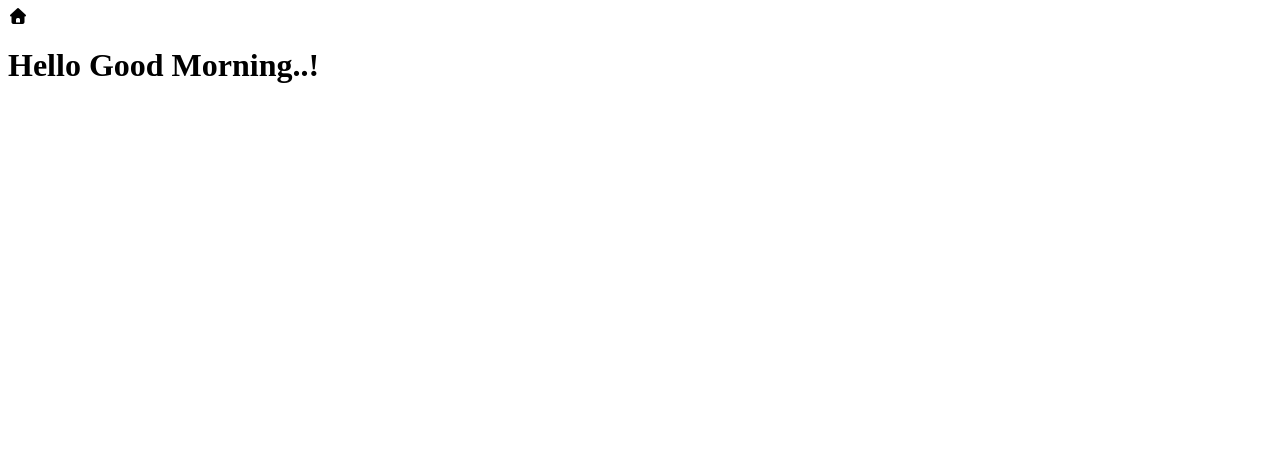
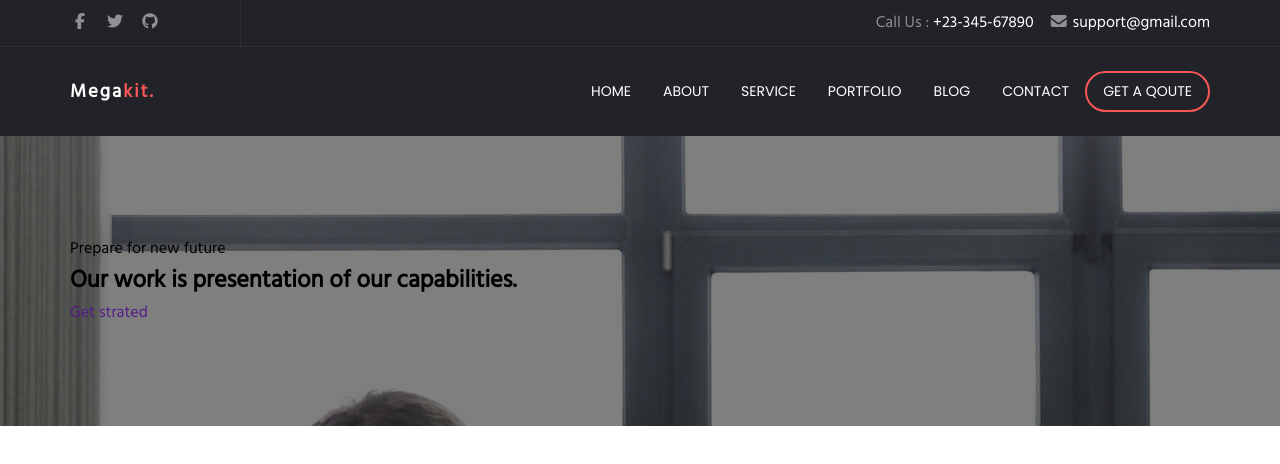
Before and after one commit to fenavadher/Font-Awesome, a plain HTML site: page index.html in a window 1280 px wide. Drawn offline with Linux system fonts and the light colour scheme.

Commit message:
Update code

```diff
--- a/css/style.css
+++ b/css/style.css
@@ -0,0 +1,132 @@
+@font-face {
+    font-family: 'Hind';
+    src: url('../font/Hind-Regular.ttf');
+}
+
+@font-face {
+    font-family: 'Poppins';
+    src: url('../font/Poppins-Regular.ttf');
+}
+
+* {
+    margin: 0px;
+    padding: 0px;
+    box-sizing: border-box;
+    font-family: 'Hind';
+    text-decoration: none;
+    list-style: none;
+}
+
+.bg-dark {
+    background-color: #222328;
+}
+
+.py-10 {
+    padding: 10px 0px;
+}
+
+.w-100 {
+    width: 100%;
+}
+
+.w-1140 {
+    width: 1140px;
+    margin: auto;
+}
+
+.w-15 {
+    width: 15%;
+}
+
+.w-85 {
+    width: 85%;
+}
+
+.flex {
+    display: flex;
+}
+
+.flex-wrap {
+    flex-wrap: wrap;
+}
+
+.jus-end {
+    justify-content: end;
+}
+
+.gap-15 {
+    gap: 15px;
+}
+
+.soc-icon li a,
+.con-info li a span {
+    color: #919194;
+}
+
+.soc-icon li a,
+.logo h3,
+.menu li a {
+    transition: 0.5s;
+}
+
+.soc-icon li a:hover {
+    color: #f75757;
+}
+
+.con-info li a {
+    color: white;
+}
+
+.border-h-r {
+    border-right: 1px solid #ffffff0d;
+}
+
+.border-h-b {
+    border-bottom: 1px solid #ffffff0d;
+}
+
+.items-center {
+    align-items: center;
+}
+
+.logo h3 {
+    color: white;
+    letter-spacing: 2px;
+
+}
+
+.logo h3 span,
+.logo h3:hover,
+.menu li a:hover {
+    color: #f75757;
+}
+
+.menu li a {
+    color: white;
+    text-transform: uppercase;
+    font-size: 14px;
+    font-family: 'Poppins';
+    padding: 8px 16px;
+    display: block;
+}
+
+.py-24 {
+    padding: 24px 0px;
+}
+
+.btn-menu {
+    border: 2px solid #f75757;
+    border-radius: 50px;
+    font-size: 13px;
+}
+
+.btn-menu:hover {
+    border: 2px solid #f75757;
+    background-color: #f75757;
+    color: white !important;
+}
+
+.bg-img {
+    background-image: linear-gradient(0deg, rgba(0, 0, 0, 0.5), rgba(0, 0, 0, 0.5)), url('../img/home-1.jpg');
+    padding: 100px 0px;
+}
--- a/index.html
+++ b/index.html
@@ -10,8 +10,70 @@
 </head>
 
 <body>
-    <i class="fa-solid fa-house fa-bounce"></i>
-    <h1>Hello Good Morning..!</h1>
+    <!-- Header Start -->
+    <header>
+        <!-- Header Info Start -->
+        <div class="w-100 bg-dark border-h-b">
+            <div class="w-1140">
+                <div class="flex flex-wrap">
+                    <div class="w-15 border-h-r py-10">
+                        <ul class="flex gap-15 soc-icon ">
+                            <li><a href=""><i class="fa-brands fa-facebook-f"></i></a></li>
+                            <li><a href=""><i class="fa-brands fa-twitter"></i></a></li>
+                            <li><a href=""><i class="fa-brands fa-github"></i></a></li>
+                        </ul>
+                    </div>
+                    <div class="w-85 py-10">
+                        <ul class="flex jus-end gap-15 con-info">
+                            <li><a href=""><span>Call Us : </span>+23-345-67890</a></li>
+                            <li><a href=""><span><i class="fa-solid fa-envelope"></i> </span>support@gmail.com</a></li>
+                        </ul>
+                    </div>
+                </div>
+            </div>
+        </div>
+        <!-- Header Info End -->
+
+        <!-- Header Navigation Start -->
+        <div class="w-100 bg-dark py-24 ">
+            <div class="w-1140">
+                <div class="flex items-center">
+                    <div class="w-15 logo">
+                        <a href="">
+                            <h3>Mega<span>kit.</span></h3>
+                        </a>
+                    </div>
+                    <div class="w-85">
+                        <ul class="flex jus-end menu items-center">
+                            <li><a href="">home</a></li>
+                            <li><a href="">about</a></li>
+                            <li><a href="">service</a></li>
+                            <li><a href="">portfolio</a></li>
+                            <li><a href="">blog</a></li>
+                            <li><a href="">contact</a></li>
+                            <li><a href="" class="btn-menu">get a qoute</a></li>
+                        </ul>
+                    </div>
+                </div>
+            </div>
+        </div>
+        <!-- Header Navigation End -->
+    </header>
+    <!-- Header End -->
+
+    <!-- Hero Section start -->
+    <section>
+        <div class="w-100 bg-img">
+           <div class="w-1140">
+             <p>Prepare for new future</p>
+            <h1>Our work is
+                presentation of our
+                capabilities.</h1>
+            <a href="">Get strated</a>
+           </div>
+        </div>
+    </section>
+    <!-- Hero Section end -->
 </body>
 
 </html>
```
Also changed, not shown: font/Hind-Regular.ttf (added), font/Poppins-Regular.ttf (added), img/home-1.jpg (added).
